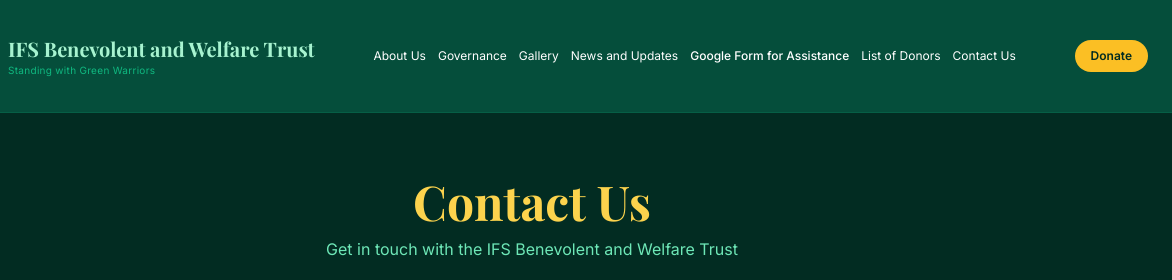
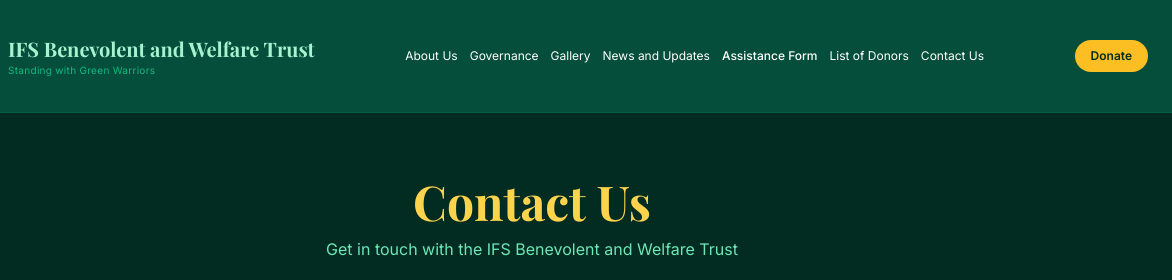
Before and after one commit to tirkeyjimmi/ifsbwt_website, a plain HTML site: page contact.html in a window 1280 px wide. Shown: the top 280 px of the page, 108-1280 px from the left. Drawn offline with nearby package versions, Linux system fonts and the light colour scheme.

Commit message:
Update contact.html

```diff
--- a/contact.html
+++ b/contact.html
@@ -172,7 +172,7 @@
         </div>
       </div>
 
-      <a href="https://forms.gle/VHNhYQBW3nVfu887A" target="_blank" rel="noopener noreferrer" class="hover:text-amber-300 transition font-medium">Google Form for Assistance</a>
+      <a href="https://forms.gle/VHNhYQBW3nVfu887A" target="_blank" rel="noopener noreferrer" class="hover:text-amber-300 transition font-medium">Assistance Form</a>
       <a href="donors.html" class="hover:text-amber-300 transition">List of Donors</a>
       <a href="contact.html" class="hover:text-amber-300 transition">Contact Us</a>
     </div>
@@ -282,7 +282,7 @@
     </div>
   </div>
 
-  <a href="https://forms.gle/VHNhYQBW3nVfu887A" target="_blank" rel="noopener noreferrer" class="block px-6 py-4 border-b border-emerald-800 hover:bg-emerald-800 transition font-medium">Google Form for Assistance</a>
+  <a href="https://forms.gle/VHNhYQBW3nVfu887A" target="_blank" rel="noopener noreferrer" class="block px-6 py-4 border-b border-emerald-800 hover:bg-emerald-800 transition font-medium">Assistance Form</a>
   <a href="donors.html" class="block px-6 py-4 border-b border-emerald-800 hover:bg-emerald-800 transition font-medium">List of Donors</a>
   <a href="contact.html" class="block px-6 py-4 border-b border-emerald-800 hover:bg-emerald-800 transition font-medium">Contact Us</a>
   <a href="donate.html" class="block px-6 py-4 text-amber-300 font-semibold hover:bg-emerald-800 transition">Donate →</a>
```
